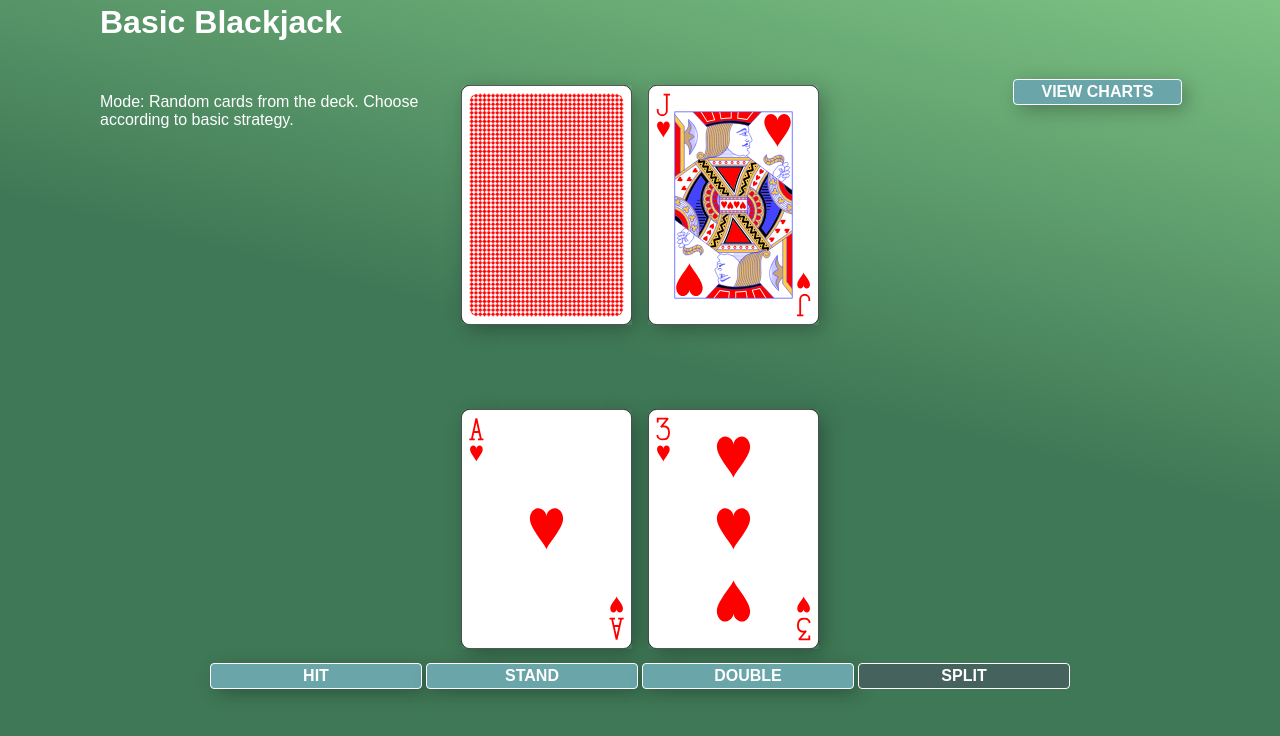
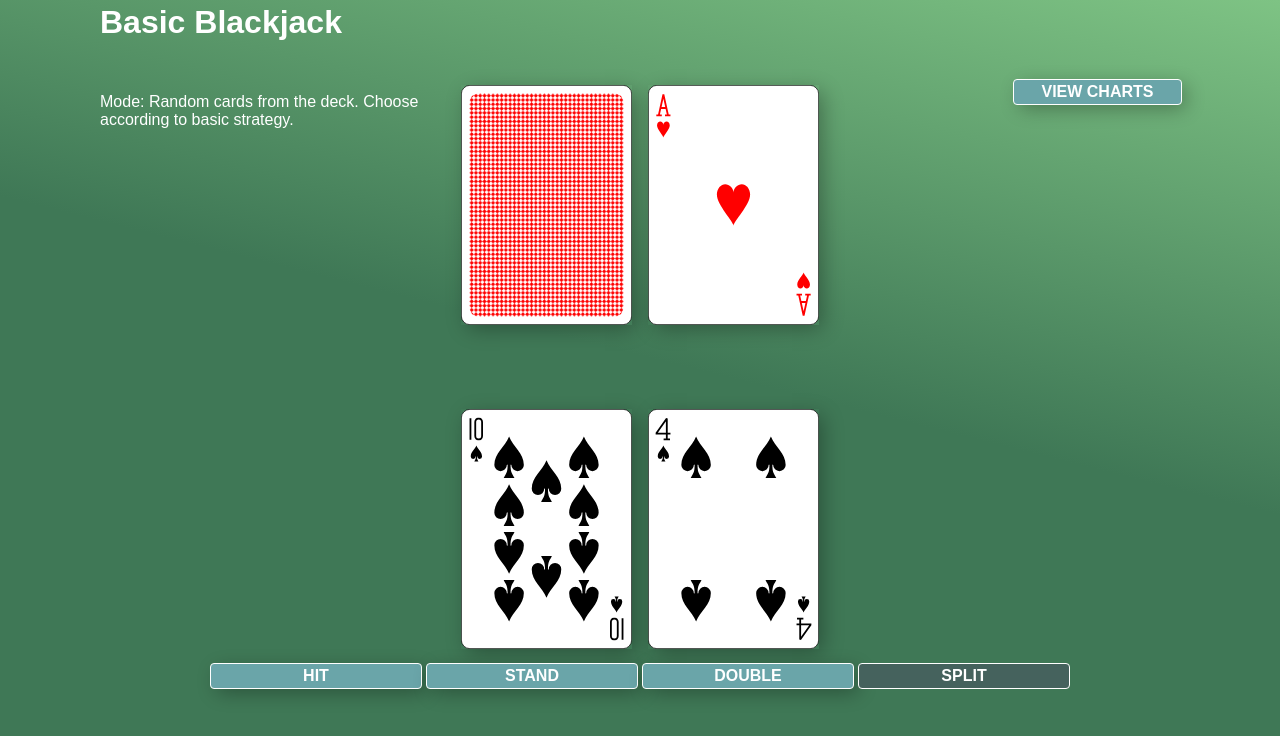
Before and after one commit to fpribeiro3069/BasicBlackjack, a Vue app in the folder basic-blackjack/: page / in a window 1280 px wide. Shown: the top 736 px of the page. Built offline with nearby package versions, Linux system fonts and the light colour scheme; some icons are missing; a web font is replaced by a local one.

Commit message:
Card generation and display is built

```diff
--- /dev/null
+++ b/basic-blackjack/src/Card.js
@@ -0,0 +1,35 @@
+class Card {
+    static suits = ['Diamonds', 'Clubs', 'Hearts', 'Spades'];
+    static ranks = ['2', '3', '4', '5', '6', '7', '8', '9', '10', 'Jack', 'Queen', 'King', 'Ace'];
+
+    constructor(rank, suit) {
+        if (!Card.suits.includes(suit) || !Card.ranks.includes(rank)) {
+            throw "Invalid parameters for card creation!";
+        }
+
+        this.rank = rank;
+        this.suit = suit;
+    }
+
+    value() {
+        let value = [parseInt(this.rank)];
+        if (isNaN(value)) {
+            if (this.rank === 'Ace') {
+                value = [1, 11];
+            } else {
+                value = [10];
+            }
+        }
+        return value;
+    }
+
+    equals(card) {
+        return this.rank === card.rank && this.suit === card.suit;
+    }
+
+    toString() {
+        return this.rank + ' of ' + this.suit;
+    }
+}
+
+export default Card;
--- /dev/null
+++ b/basic-blackjack/src/Game.js
@@ -0,0 +1,74 @@
+import Card from "./Card";
+
+export function generateRandomCard() {
+    const suit = Math.floor(Math.random() * Card.suits.length);
+    const rank = Math.floor(Math.random() * Card.ranks.length);
+
+    return new Card(Card.ranks[rank], Card.suits[suit]);
+}
+
+export function generateRandomHand() {
+    let hand = [];
+
+    let suit = Math.floor(Math.random() * Card.suits.length);
+    let rank = Math.floor(Math.random() * Card.ranks.length);
+    const firstCard = new Card(Card.ranks[rank], Card.suits[suit]);
+
+    suit = Math.floor(Math.random() * Card.suits.length);
+    rank = Math.floor(Math.random() * Card.ranks.length);
+    let secondCard = new Card(Card.ranks[rank], Card.suits[suit]);
+
+    while (firstCard.equals(secondCard)) {
+        suit = Math.floor(Math.random() * Card.suits.length);
+        rank = Math.floor(Math.random() * Card.ranks.length);
+        secondCard = new Card(Card.ranks[rank], Card.suits[suit]);
+    }
+
+    hand.push(firstCard);
+    hand.push(secondCard);
+
+    return hand;
+}
+
+export function generateRandomSoftHand() {
+    let hand = [];
+
+    let suit = Math.floor(Math.random() * Card.suits.length);
+    let ace = new Card('Ace', Card.suits[suit]);
+
+    suit = Math.floor(Math.random() * Card.suits.length);
+    let rank = Math.floor(Math.random() * Card.ranks.length);
+    let secondCard = new Card(Card.ranks[rank], Card.suits[suit]);
+
+    while (secondCard.equals(ace)) {
+        suit = Math.floor(Math.random() * Card.suits.length);
+        rank = Math.floor(Math.random() * Card.ranks.length);
+        secondCard = new Card(Card.ranks[rank], Card.suits[suit]);
+    }
+
+    hand.push(ace);
+    hand.push(secondCard);
+
+    return hand;
+}
+
+export function generateRandomSplitHand() {
+    let hand = [];
+
+    let rank = Math.floor(Math.random() * Card.ranks.length);
+    let suit = Math.floor(Math.random() * Card.suits.length);
+    let firstCard = new Card(Card.ranks[rank], Card.suits[suit]);
+
+    let secondSuit = Math.floor(Math.random() * Card.suits.length);
+
+    while(secondSuit === suit) {
+        secondSuit = Math.floor(Math.random() * Card.suits.length);
+    }
+
+    let secondCard = new Card(Card.ranks[rank], Card.suits[secondSuit]);
+
+    hand.push(firstCard);
+    hand.push(secondCard);
+
+    return hand;
+}
--- a/basic-blackjack/src/components/PlayingCard.vue
+++ b/basic-blackjack/src/components/PlayingCard.vue
@@ -1,6 +1,6 @@
 <template>
     <div class="card">
-        <img class="unselectable" :src="getSvgPath" :alt="getCardText" :title="getTooltipText" />
+        <img class="unselectable" :src="getSvgPath" :alt="getCardText" :title="getCardText" />
     </div>
 </template>
 
@@ -47,16 +47,11 @@ export default {
             return require('@/assets/cards/' + currentRank + this.suit.charAt(0) + ".svg");
         },
         getCardText() {
+            if (this.flipped) {
+                return "Flipped card";
+            }
             return this.rank + " of " + this.suit;
         },
-        getTooltipText() {
-            if (this.flipped) {
-                return "";
-            }
-            else {
-                return this.rank + " of " + this.suit;
-            }
-        }
     }
 }
 </script>
--- a/basic-blackjack/src/views/RandomModeView.vue
+++ b/basic-blackjack/src/views/RandomModeView.vue
@@ -2,16 +2,16 @@
     <div class="random-mode">
         <div class="grid-container">
             <div class="grid-item-1">
-                <p>Mode: Random cards from the deck. Choose according to basic strategy.</p>
+                <p name="Mode description">Mode: Random cards from the deck. Choose according to basic strategy.</p>
             </div>
             <div class="grid-item-2">
                 <div class="dealer-cards">
-                    <playing-card rank="Ace" suit="Diamonds" flipped/>
-                    <playing-card rank="Jack" suit="Hearts" />
+                    <playing-card flipped/>
+                    <playing-card :rank="dealerCard.rank" :suit="dealerCard.suit" />
                 </div>
                 <div class="player-cards">
-                    <playing-card rank="Ace" suit="Hearts"/>
-                    <playing-card rank="3" suit="Hearts" />
+                    <playing-card :rank="playerCards[0].rank" :suit="playerCards[0].suit"/>
+                    <playing-card :rank="playerCards[1].rank" :suit="playerCards[1].suit" />
                 </div>
             </div>
             <div class="grid-item-3">
@@ -33,12 +33,20 @@
 import PlayingCard from '@/components/PlayingCard.vue'
 import BbButton from '@/components/BbButton.vue'
 
+import { generateRandomCard, generateRandomHand } from '@/Game';
+
 export default {
     name: 'random-mode',
     components: {
         PlayingCard,
         BbButton,
     },
+    data() {
+        let dealerCard = generateRandomCard();
+        let playerCards = generateRandomHand();
+
+        return { dealerCard, playerCards }
+    }
 }
 </script>
 
--- a/basic-blackjack/src/views/SoftModeView.vue
+++ b/basic-blackjack/src/views/SoftModeView.vue
@@ -6,12 +6,12 @@
             </div>
             <div class="grid-item-2">
                 <div class="dealer-cards">
-                    <playing-card rank="Ace" suit="Diamonds" flipped/>
-                    <playing-card rank="Jack" suit="Hearts" />
+                    <playing-card flipped/>
+                    <playing-card :rank="dealerCard.rank" :suit="dealerCard.suit" />
                 </div>
                 <div class="player-cards">
-                    <playing-card rank="Ace" suit="Hearts"/>
-                    <playing-card rank="3" suit="Hearts" />
+                    <playing-card :rank="playerCards[0].rank" :suit="playerCards[0].suit"/>
+                    <playing-card :rank="playerCards[1].rank" :suit="playerCards[1].suit" />
                 </div>
             </div>
             <div class="grid-item-3">
@@ -33,12 +33,20 @@
 import PlayingCard from '@/components/PlayingCard.vue'
 import BbButton from '@/components/BbButton.vue'
 
+import { generateRandomCard, generateRandomSoftHand } from '@/Game';
+
 export default {
     name: 'soft-mode-view',
     components: {
         PlayingCard,
         BbButton,
     },
+    data() {
+        let dealerCard = generateRandomCard();
+        let playerCards = generateRandomSoftHand();
+
+        return { dealerCard, playerCards }
+    }
 }
 </script>
 
--- a/basic-blackjack/src/views/SplitModeView.vue
+++ b/basic-blackjack/src/views/SplitModeView.vue
@@ -5,13 +5,13 @@
                 <p>Mode: Only hands doubles are shown to practice decision making for splitting.</p>
             </div>
             <div class="grid-item-2">
-                <div class="dealer-cards">
-                    <playing-card rank="Ace" suit="Diamonds" flipped/>
-                    <playing-card rank="Jack" suit="Hearts" />
+                 <div class="dealer-cards">
+                    <playing-card flipped/>
+                    <playing-card :rank="dealerCard.rank" :suit="dealerCard.suit" />
                 </div>
                 <div class="player-cards">
-                    <playing-card rank="Ace" suit="Hearts"/>
-                    <playing-card rank="3" suit="Hearts" />
+                    <playing-card :rank="playerCards[0].rank" :suit="playerCards[0].suit"/>
+                    <playing-card :rank="playerCards[1].rank" :suit="playerCards[1].suit" />
                 </div>
             </div>
             <div class="grid-item-3">
@@ -33,12 +33,20 @@
 import PlayingCard from '@/components/PlayingCard.vue'
 import BbButton from '@/components/BbButton.vue'
 
+import { generateRandomCard, generateRandomSplitHand } from '@/Game';
+
 export default {
     name: 'split-mode-view',
     components: {
         PlayingCard,
         BbButton,
     },
+    data() {
+        let dealerCard = generateRandomCard();
+        let playerCards = generateRandomSplitHand();
+
+        return { dealerCard, playerCards }
+    }
 }
 </script>
 
```
